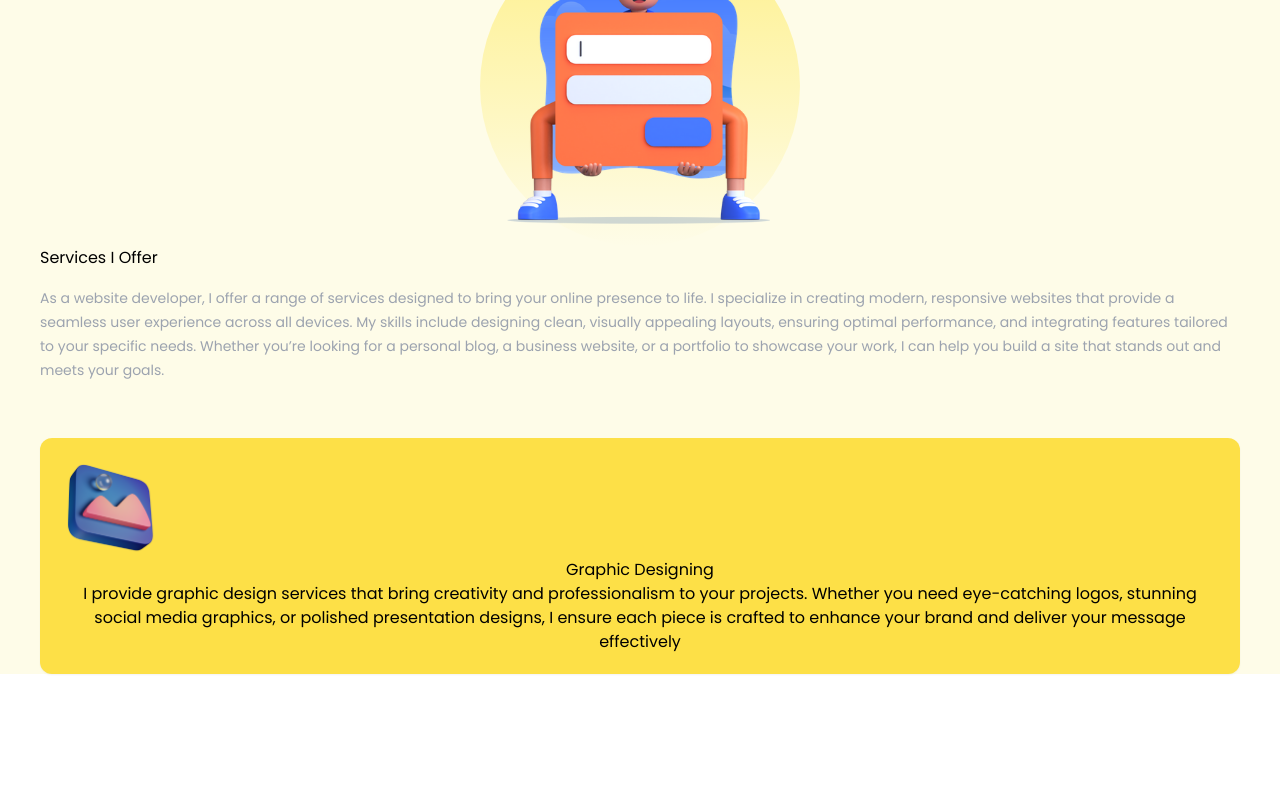
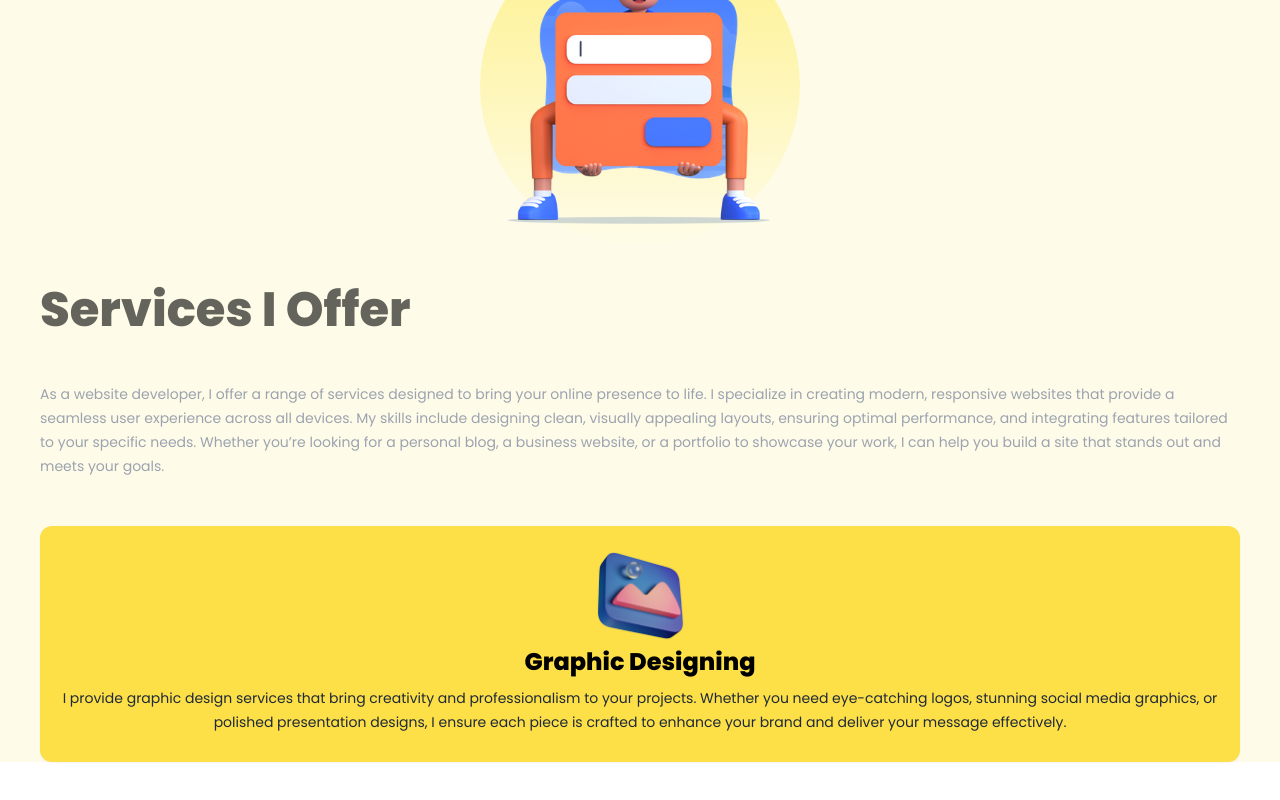
Before and after one commit to yenuliobapitiya/portfolio_website, a Next.js app: page / in a window 1280 px wide. Shown: the part 578-1378 px from the top of the page. Before the commit the page ends 1292 px from the top, so only its background shows below. Built offline with nearby package versions, Linux system fonts and the light colour scheme.

Commit message:
done, without animations and backend

```diff
--- a/pages/index.tsx
+++ b/pages/index.tsx
@@ -78,8 +78,8 @@ export default function Home() {
         {/* services */}
         <section>
           <div>
-            <h2 className="">Services I Offer</h2>
-            <p className="text-sm py-4 text-gray-400 leading-6">As a website developer,
+            <h2 className="text-5xl py-10 font-bold opacity-60">Services I Offer</h2>
+            <p className="text-sm py-2 text-gray-400 leading-6">As a website developer,
                I offer a range of services designed to bring your online presence to life.
                I specialize in creating modern, responsive websites that provide a seamless
                user experience across all devices. My skills include designing clean,
@@ -91,12 +91,12 @@ export default function Home() {
           {/* services cards */}
           <div>
             {/* card */}
-            <div className="bg-yellow-300 text-center shadow-sm p-5 rounded-xl my-10">
-              <Image src={graphicDesign} alt="design image" width={100} height={100}/>
-              <h2>Graphic Designing</h2>
-              <p>I provide graphic design services that bring creativity and professionalism to your projects.
+            <div className="bg-yellow-300 text-center shadow-sm p-5 rounded-xl my-10 ">
+              <Image src={graphicDesign} alt="design image" width={100} height={100} className="inline"/>
+              <h2 className="text-2xl font-bold ">Graphic Designing</h2>
+              <p className="text-sm py-2 text-gray-800 leading-6">I provide graphic design services that bring creativity and professionalism to your projects.
                  Whether you need eye-catching logos, stunning social media graphics, or polished presentation designs,
-                 I ensure each piece is crafted to enhance your brand and deliver your message effectively</p>
+                 I ensure each piece is crafted to enhance your brand and deliver your message effectively.</p>
             </div>
           </div>
         </section>
```
